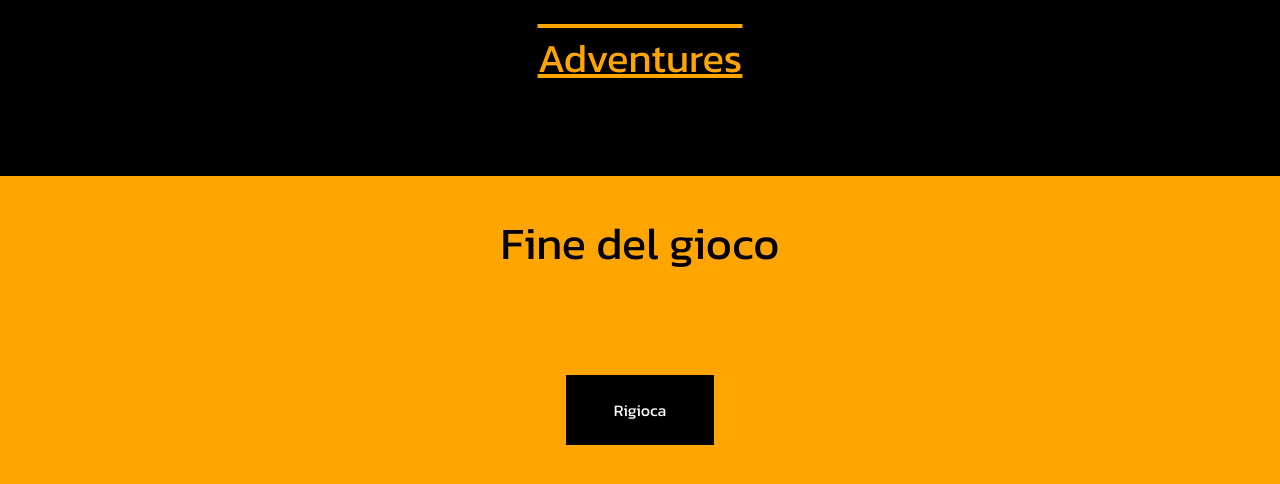
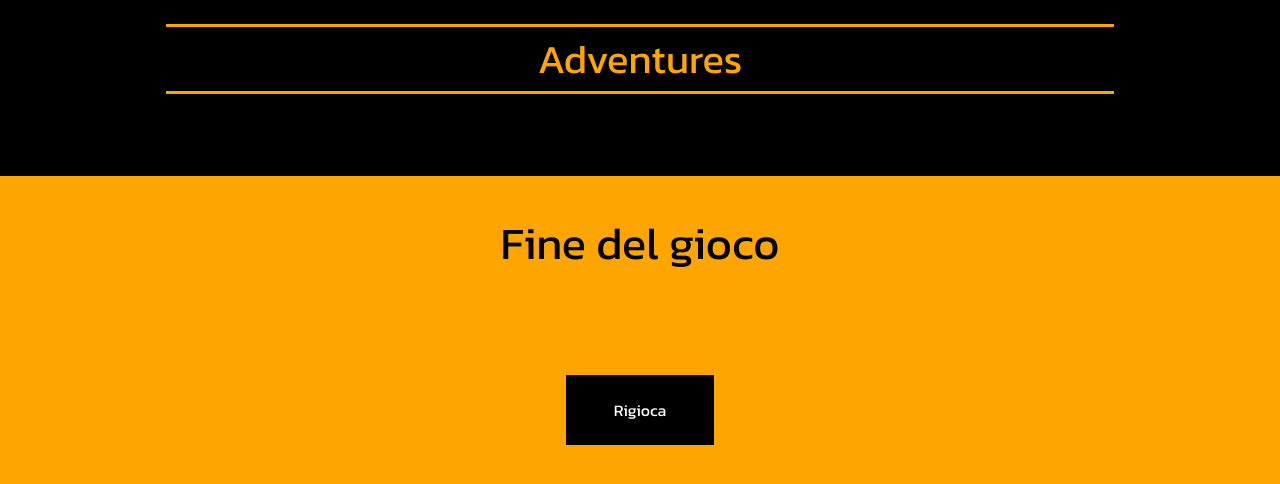
Before and after one commit to Valeria-Caramellino/New_Adventure, a Vue app: page /died in a window 1280 px wide. Shown: the top 484 px of the page. Built offline with nearby package versions, Linux system fonts and the light colour scheme; no server answers.

Commit message:
modifica style

```diff
--- a/src/components/AppHeader.vue
+++ b/src/components/AppHeader.vue
@@ -31,11 +31,11 @@ export default {
 
     <div class="row p-2 align-items-center">
 
-      <div class="col-11 col-md-9 text-center mx-auto">
+      <div class="col-11 col-md-9 text-center mx-auto my">
         <h1 class="py-2 m-0">{{ title }}</h1>
       </div>
 
-      <div class="col-11 col-md-6 mx-auto text-center">
+      <div class="col-10 col-md-6 mx-auto text-center">
         <p class="mb-0 p-1" id="typed-content"></p>
       </div>
 
@@ -55,12 +55,13 @@ export default {
   }
 
 
-  h1 {
-    text-decoration: underline overline;
-
+  .my {
+    border-top: $px3 solid ;
+    border-bottom: $px3 solid;
   }
   p{
     display: inline;
+    font-size: 18px;
   }
 }
 </style>
```
